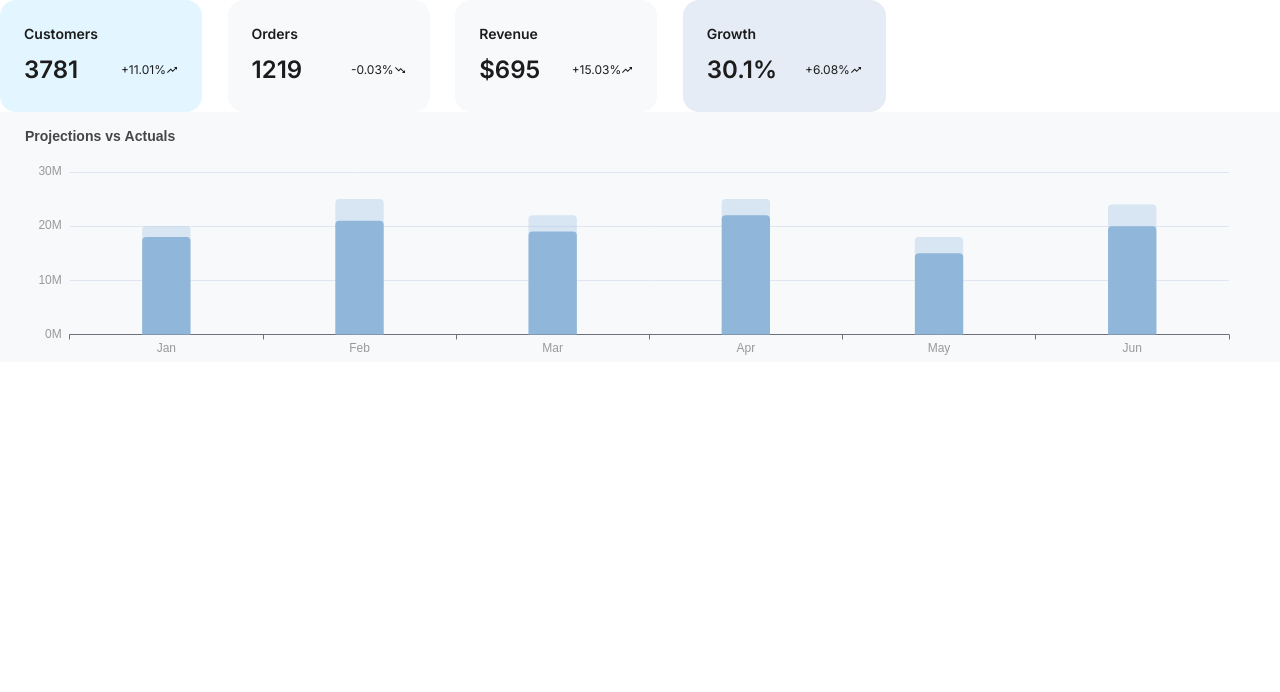
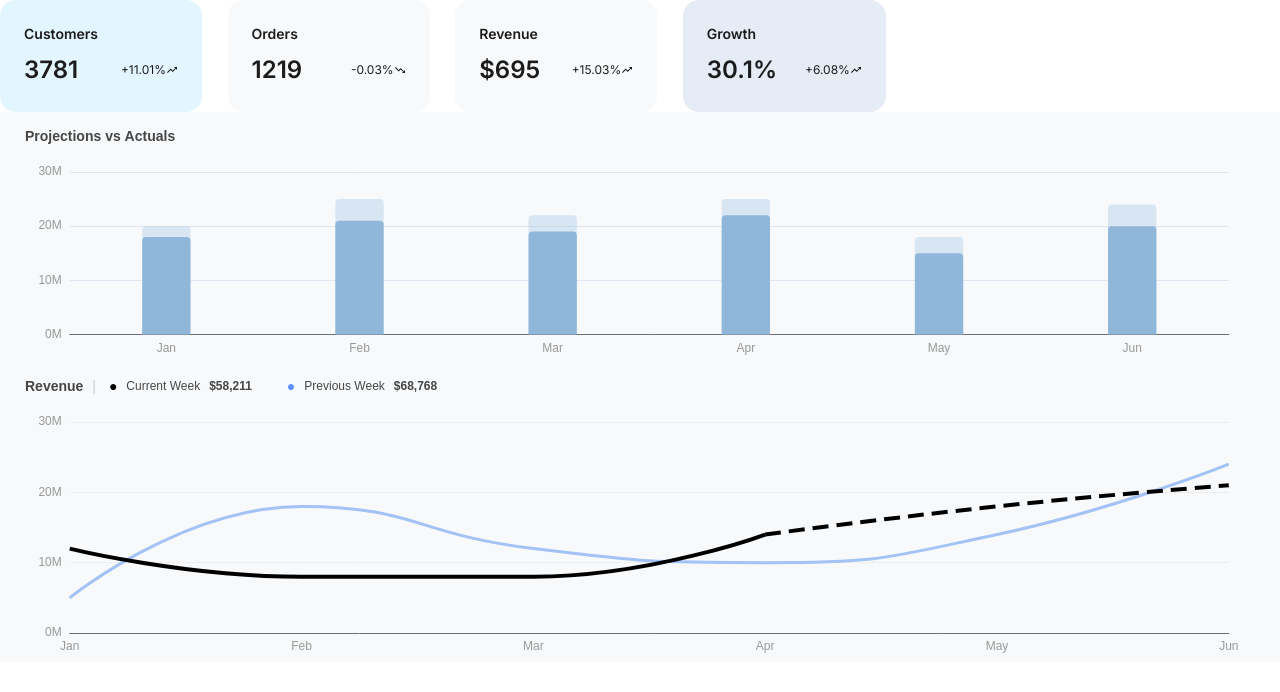
Before and after one commit to akanchha2324/dashboard_jp, a React (Vite) app: page / in a window 1280 px wide. Shown: the top 692 px of the page. Built offline with nearby package versions, Linux system fonts and the light colour scheme.

Commit message:
feat: revenue graph

```diff
--- /dev/null
+++ b/src/components/lineGraph/LineGraph.jsx
@@ -0,0 +1,41 @@
+import React, { useEffect, useRef } from "react";
+import * as echarts from "echarts";
+
+function LineGraph({
+  title,
+  backgroundColor,
+  legend,
+  grid,
+  xAxis,
+  yAxis,
+  series,
+}) {
+  const chartRef = useRef(null);
+
+  useEffect(() => {
+    const chart = echarts.init(chartRef.current);
+
+    const option = {
+      title,
+      backgroundColor,
+      legend,
+      grid,
+      xAxis,
+      yAxis,
+      series,
+    };
+    if(xAxis && yAxis) {
+        chart.setOption(option);
+    }
+
+    console.log("abc")
+
+    return () => {
+      chart.dispose();
+    };
+  }, [title, backgroundColor, legend, grid, xAxis, yAxis, series]);
+
+  return <div ref={chartRef} style={{ height: 300, width: "100%" }} />;
+}
+
+export default LineGraph;
--- a/src/pages/dashboard/components/Default.jsx
+++ b/src/pages/dashboard/components/Default.jsx
@@ -1,13 +1,15 @@
 import Summary from "./Summary";
 import ProjectionGraph from "./ProjectionGraph";
+import RevenueGraph from "./RevenueGraph";
 import { SUMMARIES } from "../../../mocks";
-import { PROJECTION_GRAPH_CONFIG } from "../constants";
+import { PROJECTION_GRAPH_CONFIG, REVENUE_GRAPH_CONFIG } from "../constants";
 
 function Default() {
   return (
     <>
       <Summary summaries={SUMMARIES} />
-      <ProjectionGraph projectionGraphConfig={PROJECTION_GRAPH_CONFIG} />
+      <ProjectionGraph config={PROJECTION_GRAPH_CONFIG} />
+      <RevenueGraph config={REVENUE_GRAPH_CONFIG}/>
     </>
   );
 }
--- a/src/pages/dashboard/components/ProjectionGraph.jsx
+++ b/src/pages/dashboard/components/ProjectionGraph.jsx
@@ -1,8 +1,8 @@
 import BarGraph from "../../../components/barGraph/BarGraph";
-function ProjectionGraph({ projectionGraphConfig }) {
+function ProjectionGraph({ config }) {
   return (
     <>
-      <BarGraph {...projectionGraphConfig} />
+      <BarGraph {...config} />
     </>
   );
 }
--- /dev/null
+++ b/src/pages/dashboard/components/RevenueGraph.jsx
@@ -0,0 +1,10 @@
+import LineGraph from "../../../components/lineGraph/LineGraph";
+function RevenueGraph({ config }) {
+  return (
+    <>
+      <LineGraph {...config} />
+    </>
+  );
+}
+
+export default RevenueGraph;
--- a/src/pages/dashboard/constants/index.js
+++ b/src/pages/dashboard/constants/index.js
@@ -1 +1,2 @@
 export { PROJECTION_GRAPH_CONFIG } from "./projectionGraph";
+export { REVENUE_GRAPH_CONFIG } from "./revenueGraph";
--- a/src/pages/dashboard/constants/projectionGraph.js
+++ b/src/pages/dashboard/constants/projectionGraph.js
@@ -23,6 +23,7 @@ export const PROJECTION_GRAPH_CONFIG = {
     axisLabel: {
       color: "#999",
     },
+    axisTick: { show: false },
   },
   yAxis: {
     type: "value",
--- /dev/null
+++ b/src/pages/dashboard/constants/revenueGraph.js
@@ -0,0 +1,119 @@
+export const REVENUE_GRAPH_CONFIG = {
+  title: {
+    text: `{main|Revenue} {divider| |} {dot1|●} {label|Current Week} {value|$58,211}   {dot2|●} {label|Previous Week} {value2|$68,768}`,
+    left: 20,
+    top: 10,
+    textStyle: {
+      rich: {
+        main: {
+          fontSize: 14,
+          lineHeight: 20,
+          fontWeight: "bold",
+        },
+        divider: {
+            fontSize: 14,
+            lineHeight: 20,
+            color: '#1C1C1C33'
+        },
+        dot1: {
+          color: "#000",
+          fontSize: 14,
+          padding: [0, 4, 0, 8],
+        },
+        dot2: {
+          color: "#5B8FF9",
+          fontSize: 14,
+          padding: [0, 4, 0, 8],
+        },
+        label: {
+          fontSize: 12,
+          lineHeight: 18,
+        },
+        value: {
+            fontSize: 12,
+            lineHeight: 18,
+          fontWeight: "bold",
+          padding: [0, 12, 0, 4],
+        },
+        value2: {
+          fontSize: 12,
+          lineHeight: 18,
+          fontWeight: "bold",
+          padding: [0, 0, 0, 4],
+        },
+      },
+    },
+  },
+  grid: {
+    left: "3%",
+    right: "4%",
+    bottom: "3%",
+    containLabel: true,
+  },
+  backgroundColor: "#F7F9FB",
+  xAxis: {
+    type: "category",
+    boundaryGap: false,
+    data: ["Jan", "Feb", "Mar", "Apr", "May", "Jun"],
+    axisTick: { show: false },
+    axisLabel: {
+      color: "#999",
+      fontWeight: 500,
+    },
+  },
+  yAxis: {
+    type: "value",
+    interval: 1e7,
+    axisLine: { show: false },
+    axisTick: { show: false },
+    axisLabel: {
+      color: "#999",
+      formatter: (value) => `${value / 1e6}M`,
+    },
+    max: function (value) {
+      return Math.ceil(value.max / 1e7) * 1e7;
+    },
+    splitLine: {
+      lineStyle: {
+        color: "#eee",
+      },
+    },
+  },
+  series: [
+    {
+      name: "Previous Week",
+      type: "line",
+      smooth: true,
+      lineStyle: {
+        color: "#A3C2F5",
+        width: 3,
+      },
+      symbol: "none",
+      data: [5e6, 18e6, 12e6, 10e6, 14e6, 24e6],
+    },
+    {
+      name: "Current Week",
+      type: "line",
+      smooth: true,
+      lineStyle: {
+        color: "#000",
+        width: 4,
+      },
+      symbol: "none",
+      data: [12e6, 8e6, 8e6, 14e6, null, null],
+    },
+    {
+      // Dashed continuation of Current Week
+      name: "Current Week",
+      type: "line",
+      smooth: true,
+      lineStyle: {
+        color: "#000",
+        width: 4,
+        type: "dashed",
+      },
+      symbol: "none",
+      data: [null, null, null, 14e6, 18e6, 21e6],
+    },
+  ],
+};
```
